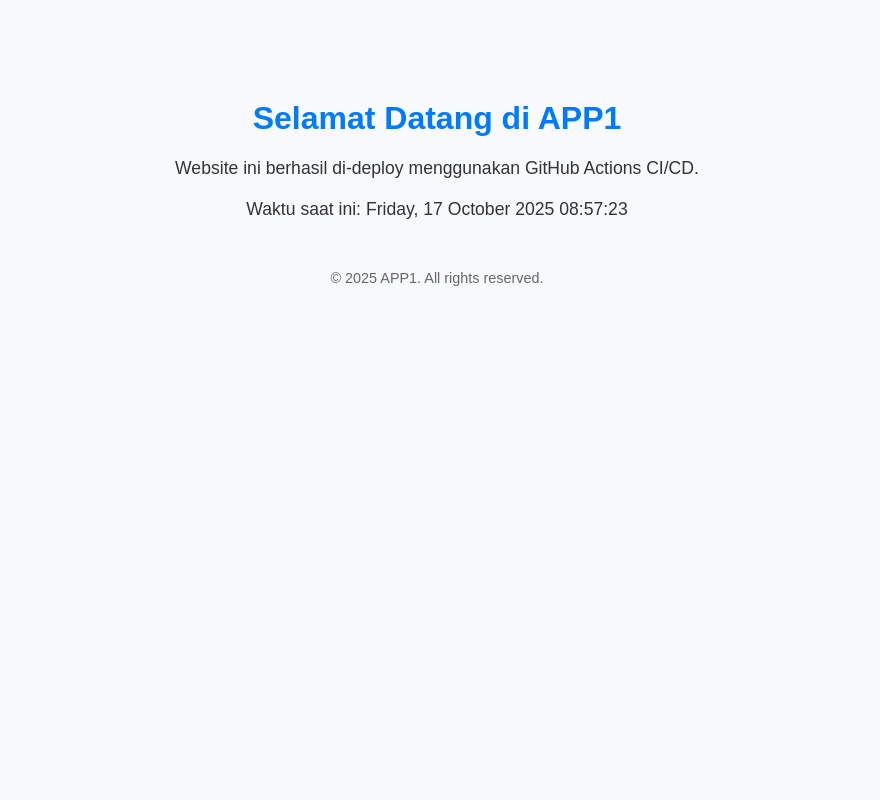
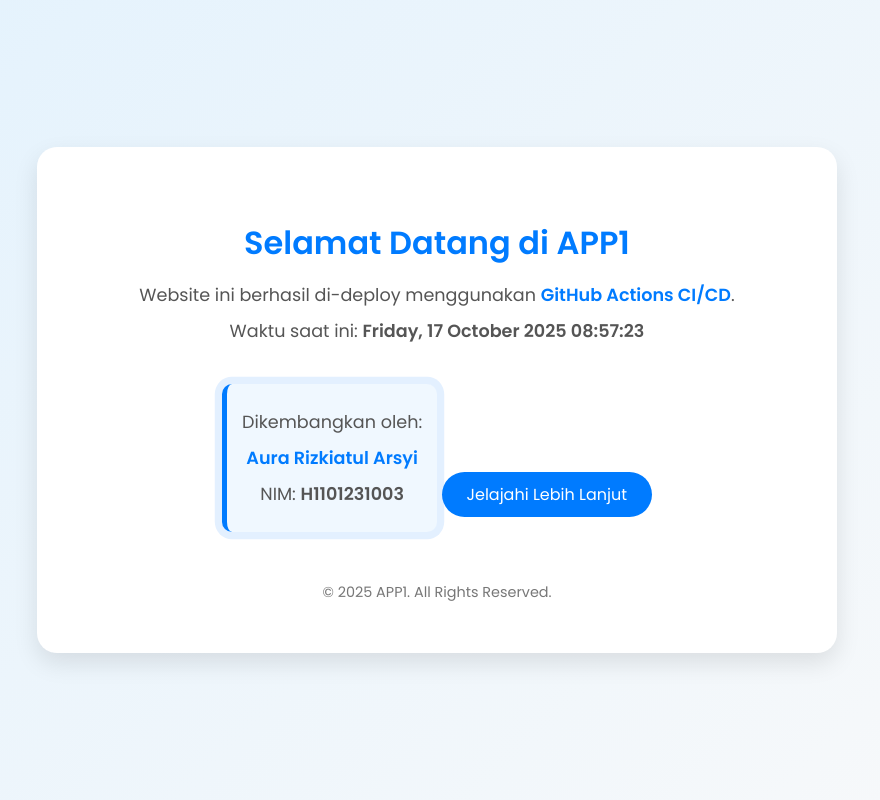
Before and after one commit to aurarsyi/repoweb1, a PHP site: page / in a window 1280 px wide. Shown: the whole page, without its empty margins (203-1083 px from the left). Run offline with PHP 8.4, Linux system fonts and the light colour scheme.

Commit message:
Update index.php

```diff
--- a/index.php
+++ b/index.php
@@ -1,11 +1,15 @@
 <?php
-// index.php - Halaman Awal
+// index.php - Halaman Utama yang Ditingkatkan
 
 // Judul halaman
 $title = "Selamat Datang di APP1";
 
 // Waktu saat ini
 $date = date('l, d F Y H:i:s');
+
+// Identitas Pembuat
+$name = "Aura Rizkiatul Arsyi";
+$nim = "H1101231003";
 ?>
 <!DOCTYPE html>
 <html lang="id">
@@ -14,39 +18,116 @@ $date = date('l, d F Y H:i:s');
     <meta name="viewport" content="width=device-width, initial-scale=1.0">
     <title><?php echo $title; ?></title>
     <style>
+        @import url('https://fonts.googleapis.com/css2?family=Poppins:wght@400;600&display=swap');
+
         body {
-            font-family: Arial, sans-serif;
-            background-color: #f7f9fc;
-            color: #333;
+            font-family: 'Poppins', sans-serif;
+            background: linear-gradient(135deg, #e3f2fd, #f8f9fa);
             margin: 0;
             padding: 0;
+            display: flex;
+            align-items: center;
+            justify-content: center;
+            min-height: 100vh;
+            color: #333;
+            overflow: hidden;
         }
-        .container {
-            max-width: 800px;
-            margin: 100px auto;
+
+        .card {
+            background: #fff;
+            border-radius: 20px;
+            box-shadow: 0 10px 25px rgba(0,0,0,0.1);
+            max-width: 700px;
+            width: 90%;
+            padding: 50px;
             text-align: center;
+            animation: fadeInUp 1s ease;
         }
+
         h1 {
             color: #007bff;
+            font-size: 2em;
+            margin-bottom: 15px;
         }
+
         p {
             font-size: 1.1em;
-            margin-top: 20px;
+            margin: 10px 0;
+            color: #555;
         }
+
+        .info {
+            margin-top: 30px;
+            padding: 15px;
+            background: #f0f8ff;
+            border-left: 5px solid #007bff;
+            border-radius: 10px;
+            display: inline-block;
+            animation: pulse 2s infinite;
+        }
+
         .footer {
             margin-top: 50px;
             font-size: 0.9em;
-            color: #666;
+            color: #777;
+        }
+
+        .highlight {
+            color: #007bff;
+            font-weight: 600;
+        }
+
+        @keyframes fadeInUp {
+            from {
+                opacity: 0;
+                transform: translateY(20px);
+            }
+            to {
+                opacity: 1;
+                transform: translateY(0);
+            }
+        }
+
+        @keyframes pulse {
+            0% { box-shadow: 0 0 0 0 rgba(0,123,255, 0.4); }
+            70% { box-shadow: 0 0 0 10px rgba(0,123,255, 0); }
+            100% { box-shadow: 0 0 0 0 rgba(0,123,255, 0); }
+        }
+
+        .btn {
+            display: inline-block;
+            margin-top: 25px;
+            padding: 10px 25px;
+            background-color: #007bff;
+            color: white;
+            border-radius: 25px;
+            text-decoration: none;
+            font-weight: 500;
+            transition: background 0.3s ease, transform 0.3s ease;
+        }
+
+        .btn:hover {
+            background-color: #0056b3;
+            transform: translateY(-3px);
         }
     </style>
 </head>
 <body>
-    <div class="container">
+    <div class="card">
         <h1><?php echo $title; ?></h1>
-        <p>Website ini berhasil di-deploy menggunakan GitHub Actions CI/CD.</p>
-        <p>Waktu saat ini: <?php echo $date; ?></p>
+        <p>Website ini berhasil di-deploy menggunakan <span class="highlight">GitHub Actions CI/CD</span>.</p>
+        <p>Waktu saat ini: <strong><?php echo $date; ?></strong></p>
+
+        <div class="info">
+            <p>Dikembangkan oleh:</p>
+            <p><span class="highlight"><?php echo $name; ?></span></p>
+            <p>NIM: <strong><?php echo $nim; ?></strong></p>
+        </div>
+
+        <a href="#" class="btn">Jelajahi Lebih Lanjut</a>
+
         <div class="footer">
-            &copy; <?php echo date('Y'); ?> APP1. All rights reserved.
+            &copy; <?php echo date('Y'); ?> APP1. All Rights Reserved.
         </div>
     </div>
 </body>
```
